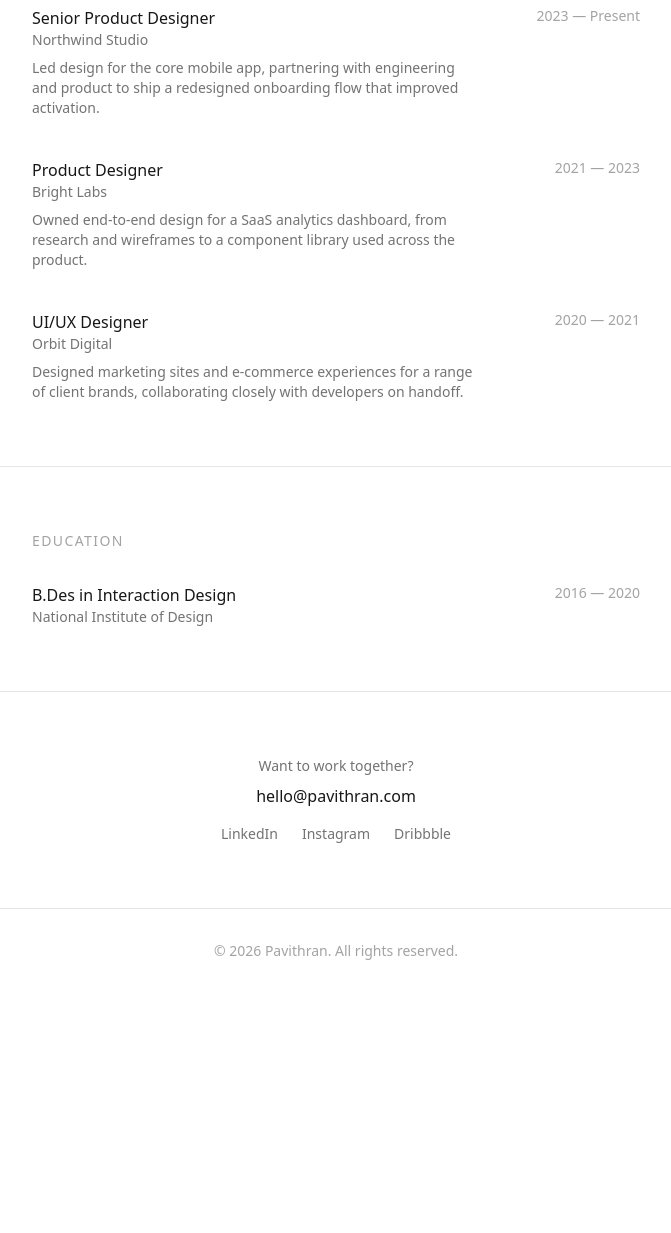
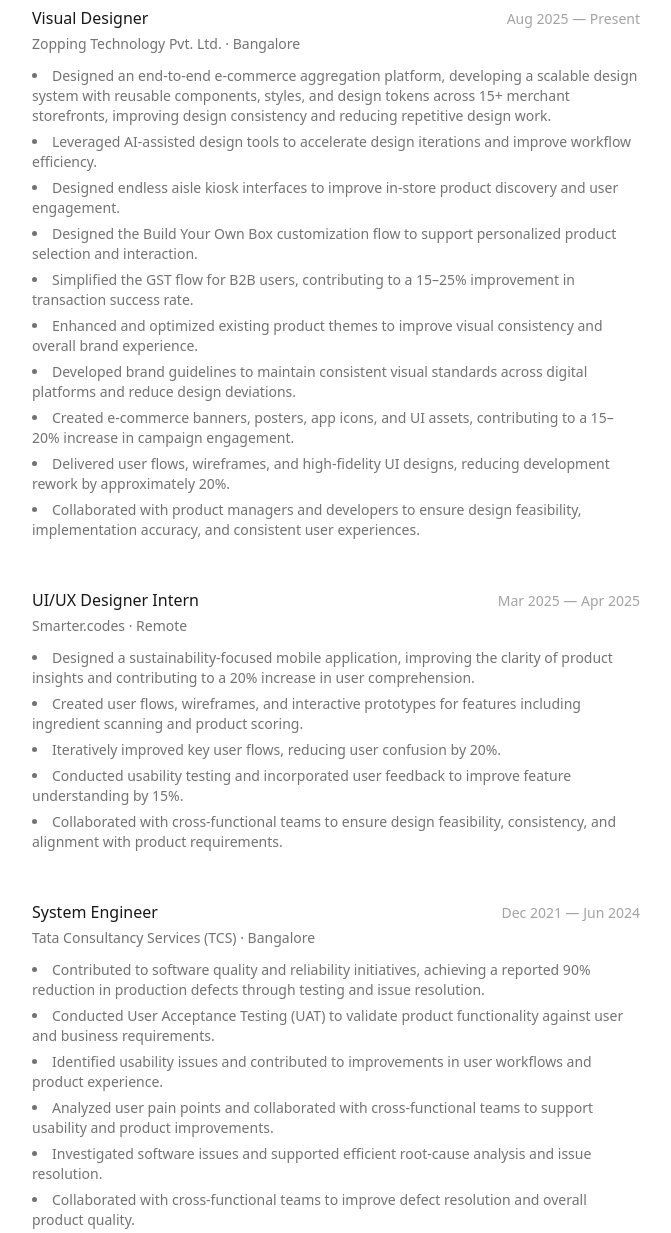
Before and after one commit to Pavithran-Designer/pavithran-designer.github.io, a plain HTML site: page contact.html in a window 1280 px wide. Shown: the part 500-1733 px from the top of the page, without its empty margins (304-975 px from the left). Before the commit the page ends 1493 px from the top, so only its background shows below. Drawn offline with nearby package versions, Linux system fonts and the light colour scheme.

Commit message:
design updates

```diff
--- a/contact.html
+++ b/contact.html
@@ -34,39 +34,54 @@
   <!-- Experience -->
   <section class="max-w-3xl mx-auto px-[80px] py-16 border-t border-neutral-200">
     <h2 class="text-sm font-medium uppercase tracking-widest text-neutral-400 mb-8">Experience</h2>
-    <div class="space-y-10">
-      <div class="flex flex-col sm:flex-row sm:justify-between gap-1">
-        <div>
-          <h3 class="font-medium">Senior Product Designer</h3>
-          <p class="text-sm text-neutral-500">Northwind Studio</p>
-          <p class="text-sm text-neutral-500 mt-2 max-w-md">
-            Led design for the core mobile app, partnering with engineering and
-            product to ship a redesigned onboarding flow that improved activation.
-          </p>
+    <div class="space-y-12">
+      <div>
+        <div class="flex flex-col sm:flex-row sm:justify-between sm:items-baseline gap-1">
+          <h3 class="font-medium">Visual Designer</h3>
+          <span class="text-sm text-neutral-400 whitespace-nowrap">Aug 2025 — Present</span>
         </div>
-        <span class="text-sm text-neutral-400 whitespace-nowrap">2023 — Present</span>
+        <p class="text-sm text-neutral-500 mt-1">Zopping Technology Pvt. Ltd. · Bangalore</p>
+        <ul class="text-sm text-neutral-500 mt-3 w-full space-y-1.5 list-disc list-inside">
+          <li>Designed an end-to-end e-commerce aggregation platform, developing a scalable design system with reusable components, styles, and design tokens across 15+ merchant storefronts, improving design consistency and reducing repetitive design work.</li>
+          <li>Leveraged AI-assisted design tools to accelerate design iterations and improve workflow efficiency.</li>
+          <li>Designed endless aisle kiosk interfaces to improve in-store product discovery and user engagement.</li>
+          <li>Designed the Build Your Own Box customization flow to support personalized product selection and interaction.</li>
+          <li>Simplified the GST flow for B2B users, contributing to a 15–25% improvement in transaction success rate.</li>
+          <li>Enhanced and optimized existing product themes to improve visual consistency and overall brand experience.</li>
+          <li>Developed brand guidelines to maintain consistent visual standards across digital platforms and reduce design deviations.</li>
+          <li>Created e-commerce banners, posters, app icons, and UI assets, contributing to a 15–20% increase in campaign engagement.</li>
+          <li>Delivered user flows, wireframes, and high-fidelity UI designs, reducing development rework by approximately 20%.</li>
+          <li>Collaborated with product managers and developers to ensure design feasibility, implementation accuracy, and consistent user experiences.</li>
+        </ul>
       </div>
-      <div class="flex flex-col sm:flex-row sm:justify-between gap-1">
-        <div>
-          <h3 class="font-medium">Product Designer</h3>
-          <p class="text-sm text-neutral-500">Bright Labs</p>
-          <p class="text-sm text-neutral-500 mt-2 max-w-md">
-            Owned end-to-end design for a SaaS analytics dashboard, from research
-            and wireframes to a component library used across the product.
-          </p>
+      <div>
+        <div class="flex flex-col sm:flex-row sm:justify-between sm:items-baseline gap-1">
+          <h3 class="font-medium">UI/UX Designer Intern</h3>
+          <span class="text-sm text-neutral-400 whitespace-nowrap">Mar 2025 — Apr 2025</span>
         </div>
-        <span class="text-sm text-neutral-400 whitespace-nowrap">2021 — 2023</span>
+        <p class="text-sm text-neutral-500 mt-1">Smarter.codes · Remote</p>
+        <ul class="text-sm text-neutral-500 mt-3 w-full space-y-1.5 list-disc list-inside">
+          <li>Designed a sustainability-focused mobile application, improving the clarity of product insights and contributing to a 20% increase in user comprehension.</li>
+          <li>Created user flows, wireframes, and interactive prototypes for features including ingredient scanning and product scoring.</li>
+          <li>Iteratively improved key user flows, reducing user confusion by 20%.</li>
+          <li>Conducted usability testing and incorporated user feedback to improve feature understanding by 15%.</li>
+          <li>Collaborated with cross-functional teams to ensure design feasibility, consistency, and alignment with product requirements.</li>
+        </ul>
       </div>
-      <div class="flex flex-col sm:flex-row sm:justify-between gap-1">
-        <div>
-          <h3 class="font-medium">UI/UX Designer</h3>
-          <p class="text-sm text-neutral-500">Orbit Digital</p>
-          <p class="text-sm text-neutral-500 mt-2 max-w-md">
-            Designed marketing sites and e-commerce experiences for a range of
-            client brands, collaborating closely with developers on handoff.
-          </p>
+      <div>
+        <div class="flex flex-col sm:flex-row sm:justify-between sm:items-baseline gap-1">
+          <h3 class="font-medium">System Engineer</h3>
+          <span class="text-sm text-neutral-400 whitespace-nowrap">Dec 2021 — Jun 2024</span>
         </div>
-        <span class="text-sm text-neutral-400 whitespace-nowrap">2020 — 2021</span>
+        <p class="text-sm text-neutral-500 mt-1">Tata Consultancy Services (TCS) · Bangalore</p>
+        <ul class="text-sm text-neutral-500 mt-3 w-full space-y-1.5 list-disc list-inside">
+          <li>Contributed to software quality and reliability initiatives, achieving a reported 90% reduction in production defects through testing and issue resolution.</li>
+          <li>Conducted User Acceptance Testing (UAT) to validate product functionality against user and business requirements.</li>
+          <li>Identified usability issues and contributed to improvements in user workflows and product experience.</li>
+          <li>Analyzed user pain points and collaborated with cross-functional teams to support usability and product improvements.</li>
+          <li>Investigated software issues and supported efficient root-cause analysis and issue resolution.</li>
+          <li>Collaborated with cross-functional teams to improve defect resolution and overall product quality.</li>
+        </ul>
       </div>
     </div>
   </section>
@@ -77,10 +92,48 @@
     <div class="space-y-10">
       <div class="flex flex-col sm:flex-row sm:justify-between gap-1">
         <div>
-          <h3 class="font-medium">B.Des in Interaction Design</h3>
-          <p class="text-sm text-neutral-500">National Institute of Design</p>
+          <h3 class="font-medium">B.Tech — Information Technology</h3>
+          <p class="text-sm text-neutral-500">Sethu Institute of Technology · CGPA: 7.81/10</p>
         </div>
-        <span class="text-sm text-neutral-400 whitespace-nowrap">2016 — 2020</span>
+        <span class="text-sm text-neutral-400 whitespace-nowrap">2017 — 2021</span>
+      </div>
+    </div>
+  </section>
+
+  <!-- Certifications -->
+  <section class="max-w-3xl mx-auto px-[80px] py-16 border-t border-neutral-200">
+    <h2 class="text-sm font-medium uppercase tracking-widest text-neutral-400 mb-8">Certifications</h2>
+    <ul class="text-sm text-neutral-500 space-y-2 list-disc list-inside">
+      <li>Figma UI/UX Design Advanced — Udemy</li>
+      <li>Figma UI/UX Design Essentials — Udemy</li>
+      <li>User Experience Design Essentials – Adobe XD — Udemy</li>
+      <li>Motion Design with Figma: Animations, Motion Graphics, UX/UI — Udemy</li>
+    </ul>
+  </section>
+
+  <!-- Skills -->
+  <section class="max-w-3xl mx-auto px-[80px] py-16 border-t border-neutral-200">
+    <h2 class="text-sm font-medium uppercase tracking-widest text-neutral-400 mb-8">Skills</h2>
+    <div class="space-y-6">
+      <div>
+        <h3 class="font-medium mb-2">UX Research &amp; Analysis</h3>
+        <p class="text-sm text-neutral-500">Usability Testing, User Personas, Competitive Analysis, Market Research, User Pain Points</p>
+      </div>
+      <div>
+        <h3 class="font-medium mb-2">UI/UX Design</h3>
+        <p class="text-sm text-neutral-500">Web Design, Mobile App Design, Wireframing, Prototyping, User Flows, Design Thinking, Design Systems, Visual Design</p>
+      </div>
+      <div>
+        <h3 class="font-medium mb-2">Design Tools</h3>
+        <p class="text-sm text-neutral-500">Figma, Adobe XD, Adobe Photoshop, Adobe Illustrator, Canva</p>
+      </div>
+      <div>
+        <h3 class="font-medium mb-2">Testing &amp; QA</h3>
+        <p class="text-sm text-neutral-500">Functional Testing, Regression Testing, User Acceptance Testing (UAT), Bug Reporting, A/B Testing</p>
+      </div>
+      <div>
+        <h3 class="font-medium mb-2">Collaboration</h3>
+        <p class="text-sm text-neutral-500">Agile Methodologies, Cross-functional Collaboration, Stakeholder Communication, Developer Handoff</p>
       </div>
     </div>
   </section>
@@ -88,13 +141,15 @@
   <!-- Contact -->
   <section class="max-w-3xl mx-auto px-[80px] py-16 border-t border-neutral-200 text-center">
     <p class="text-sm text-neutral-500 mb-2">Want to work together?</p>
-    <a href="mailto:hello@pavithran.com" class="font-medium hover:text-[var(--color-primary)] transition-colors">
-      hello@pavithran.com
+    <a href="mailto:pavirajagopal2000@gmail.com" class="font-medium hover:text-[var(--color-primary)] transition-colors">
+      pavirajagopal2000@gmail.com
+    </a>
+    <a href="tel:+919488029833" class="block font-medium mt-1 hover:text-[var(--color-primary)] transition-colors">
+      +91 94880 29833
     </a>
     <div class="flex justify-center gap-6 text-sm text-neutral-500 pt-4">
-      <a href="#" class="hover:text-[var(--color-primary)] transition-colors">LinkedIn</a>
-      <a href="#" class="hover:text-[var(--color-primary)] transition-colors">Instagram</a>
-      <a href="#" class="hover:text-[var(--color-primary)] transition-colors">Dribbble</a>
+      <a href="https://www.linkedin.com/in/pavithran-r-4a3026222/" target="_blank" rel="noopener" class="hover:text-[var(--color-primary)] transition-colors">LinkedIn</a>
+      <a href="https://www.behance.net/pavithranr3" target="_blank" rel="noopener" class="hover:text-[var(--color-primary)] transition-colors">Behance</a>
     </div>
   </section>
 
--- a/script.js
+++ b/script.js
@@ -2,7 +2,7 @@ document.addEventListener('DOMContentLoaded', () => {
   const hero = document.getElementById('hero-text');
   if (!hero) return;
 
-  const text = 'Hi, I am a UI/UX Designer with 4 years of experience.';
+  const text = 'Hi, I am Pavithran with 4 years of experience in UI UX Design.';
   hero.innerHTML = text
     .split(' ')
     .map((word, i) => `<span class="hero-word" style="animation-delay: ${i * 60}ms">${word}</span>`)
```
